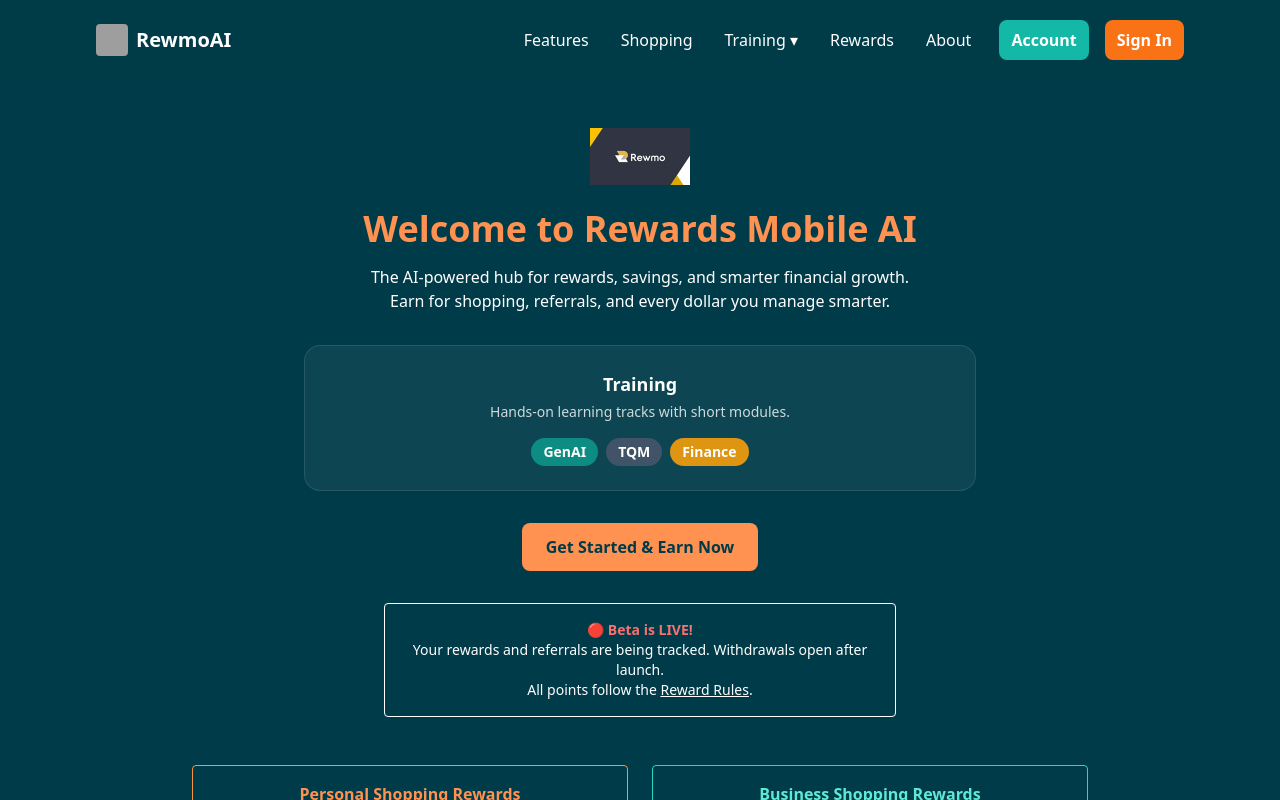
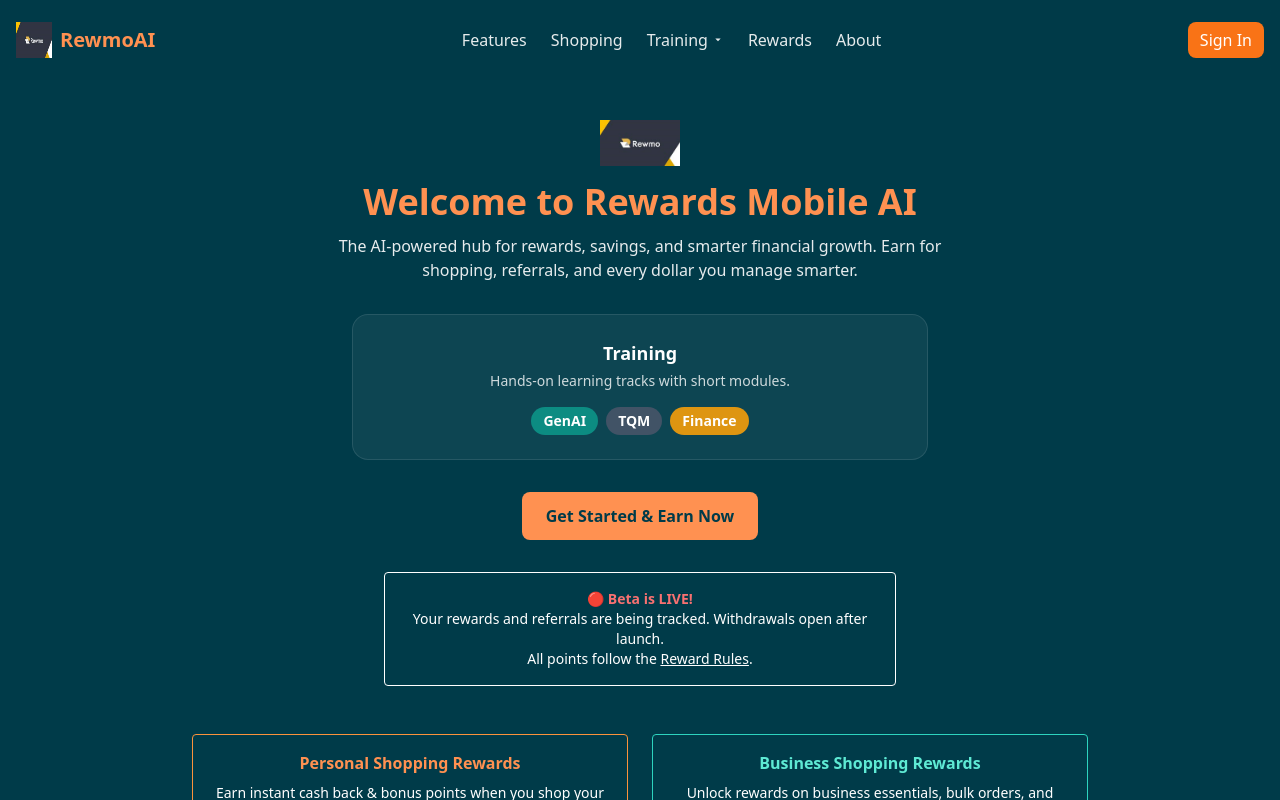
Before and after one commit to GReinhold-ai/rewmo-classic, a Next.js app: page / in a window 1280 px wide. Built offline with nearby package versions, Linux system fonts and the light colour scheme; no server answers; grey boxes are pictures that could not be loaded.

Commit message:
Training nav + learn tracks + API local fallback

```diff
--- a/src/components/Navbar.tsx
+++ b/src/components/Navbar.tsx
@@ -1,256 +1,148 @@
 // src/components/Navbar.tsx
 import Link from "next/link";
+import Image from "next/image";
 import { useRouter } from "next/router";
-import { useEffect, useState } from "react";
-import { useAuth } from "@/lib/AuthProvider";
+import { useEffect, useState, useRef } from "react";
 import { auth } from "@/lib/firebaseClient";
-import { signOut as fbSignOut } from "firebase/auth";
+import { onAuthStateChanged, signOut as fbSignOut, type User } from "firebase/auth";
 
 export default function Navbar() {
   const router = useRouter();
-  const { currentUser } = useAuth();
+  const [user, setUser] = useState<User | null>(null);
+  const [open, setOpen] = useState(false);
+  const menuRef = useRef<HTMLDivElement | null>(null);
 
-  const [open, setOpen] = useState(false);
-  const [trainingOpen, setTrainingOpen] = useState(false);
+  useEffect(() => {
+    const off = onAuthStateChanged(auth, setUser);
+    return () => off();
+  }, []);
 
-  // Lock body scroll when the mobile menu is open
   useEffect(() => {
-    if (open) {
-      document.body.classList.add("overflow-hidden");
-    } else {
-      document.body.classList.remove("overflow-hidden");
-    }
-    return () => document.body.classList.remove("overflow-hidden");
-  }, [open]);
+    const handle = (e: MouseEvent) => {
+      if (!menuRef.current) return;
+      if (!menuRef.current.contains(e.target as Node)) setOpen(false);
+    };
+    document.addEventListener("mousedown", handle);
+    return () => document.removeEventListener("mousedown", handle);
+  }, []);
 
-  const handleSignOut = async () => {
-    try {
+  const signOut = async () => {
     await fbSignOut(auth);
-      setOpen(false);
-      setTrainingOpen(false);
     router.push("/");
-    } catch (e) {
-      console.error("Sign out failed:", e);
-    }
   };
 
-  const NavLink = ({
-    href,
-    children,
-    className = "",
-    onClick,
-  }: {
-    href: string;
-    children: React.ReactNode;
-    className?: string;
-    onClick?: () => void;
-  }) => (
-    <Link
-      href={href}
-      className={`px-3 py-2 hover:opacity-90 transition ${className}`}
-      onClick={() => {
-        onClick?.();
-        setOpen(false);
-        setTrainingOpen(false);
-      }}
-    >
-      {children}
+  return (
+    <header className="fixed inset-x-0 top-0 z-[100] bg-[#003B49]/90 backdrop-blur">
+      <nav className="mx-auto flex h-16 md:h-20 max-w-7xl items-center justify-between px-4">
+        <Link href="/" className="flex items-center gap-2">
+          <Image
+            src="/logos/logo.png"
+            alt="Rewmo"
+            width={36}
+            height={36}
+            className="h-9 w-9"
+            priority
+          />
+          <span className="text-[#FF9151] font-extrabold text-lg md:text-xl">
+            RewmoAI
+          </span>
         </Link>
-  );
 
-  return (
-    <header className="fixed top-0 inset-x-0 z-40 bg-[#003B49]/95 backdrop-blur text-white">
-      <nav className="mx-auto max-w-6xl px-4 sm:px-6 lg:px-8 h-16 md:h-20 flex items-center justify-between">
-        {/* Left: brand */}
-        <div className="flex items-center gap-3">
-          <Link href="/" className="flex items-center gap-2">
-            <img
-              src="/logo.png"
-              alt="Rewmo"
-              className="h-7 w-7 md:h-8 md:w-8 rounded"
-            />
-            <span className="font-semibold text-lg md:text-xl">RewmoAI</span>
-          </Link>
-        </div>
-
-        {/* Desktop nav */}
-        <div className="hidden md:flex items-center gap-2">
-          <NavLink href="/features">Features</NavLink>
-          <NavLink href="/shopping">Shopping</NavLink>
+        <div className="hidden md:flex items-center gap-6 text-white/90">
+          <Link href="/features" className="hover:opacity-80">Features</Link>
+          <Link href="/shopping" className="hover:opacity-80">Shopping</Link>
 
           {/* Training dropdown */}
           <div
             className="relative"
-            onMouseEnter={() => setTrainingOpen(true)}
-            onMouseLeave={() => setTrainingOpen(false)}
+            onMouseEnter={() => setOpen(true)}
+            onMouseLeave={() => setOpen(false)}
+            ref={menuRef}
           >
             <button
-              className="px-3 py-2 hover:opacity-90 transition"
-              onClick={() => setTrainingOpen((v) => !v)}
+              type="button"
               aria-haspopup="menu"
-              aria-expanded={trainingOpen}
+              aria-expanded={open}
+              onClick={() => setOpen(v => !v)}
+              className="hover:opacity-80 inline-flex items-center gap-1"
             >
-              Training ▾
+              Training
+              <svg width="12" height="12" viewBox="0 0 20 20" className={`transition ${open ? "rotate-180" : ""}`}>
+                <path fill="currentColor" d="M5.5 7.5L10 12l4.5-4.5H5.5z" />
+              </svg>
             </button>
-            {trainingOpen && (
+
+            {open && (
               <div
                 role="menu"
-                className="absolute mt-2 w-56 rounded-lg bg-white text-[#003B49] shadow-lg overflow-hidden"
+                className="absolute right-0 mt-2 w-56 rounded-xl border border-white/10 bg-[#053d4b] p-2 shadow-xl z-[200] pointer-events-auto"
               >
-                <Link href="/learn/finance" className="block px-4 py-2 hover:bg-white/10 rounded-md">
-  Finance Training
+                <Link
+                  href="/learn"
+                  className="block rounded-lg px-3 py-2 hover:bg-white/10"
+                  onClick={() => setOpen(false)}
+                  role="menuitem"
+                >
+                  All tracks
                 </Link>
-
-                <NavLink href="/learn/genai" className="block w-full px-4 py-3">
-                  AI Training
-                </NavLink>
-                <NavLink href="/learn/tqm" className="block w-full px-4 py-3">
-                  TQM Training
-                </NavLink>
+                <Link
+                  href="/learn/genai"
+                  className="block rounded-lg px-3 py-2 hover:bg-white/10"
+                  onClick={() => setOpen(false)}
+                  role="menuitem"
+                >
+                  GenAI
+                </Link>
+                <Link
+                  href="/learn/tqm"
+                  className="block rounded-lg px-3 py-2 hover:bg-white/10"
+                  onClick={() => setOpen(false)}
+                  role="menuitem"
+                >
+                  TQM
+                </Link>
+                <Link
+                  href="/learn/finance"
+                  className="block rounded-lg px-3 py-2 hover:bg-white/10"
+                  onClick={() => setOpen(false)}
+                  role="menuitem"
+                >
+                  Finance
+                </Link>
               </div>
             )}
           </div>
 
-          <NavLink href="/rewards">Rewards</NavLink>
-          <NavLink href="/about">About</NavLink>
+          <Link href="/rewards" className="hover:opacity-80">Rewards</Link>
+          <Link href="/about" className="hover:opacity-80">About</Link>
+        </div>
 
-          {currentUser ? (
+        <div className="flex items-center gap-3">
+          {user ? (
             <>
-              <NavLink
+              <Link
                 href="/account"
-                className="ml-2 rounded-lg bg-teal-500 text-white font-semibold"
+                className="rounded-lg bg-teal-500/90 px-3 py-1.5 text-white hover:bg-teal-400"
               >
                 Account
-              </NavLink>
+              </Link>
               <button
-                onClick={handleSignOut}
-                className="ml-2 px-3 py-2 rounded-lg bg-orange-500 font-semibold hover:opacity-90 transition"
+                onClick={signOut}
+                className="rounded-lg bg-orange-500 px-3 py-1.5 text-white hover:bg-orange-600"
               >
                 Sign out
               </button>
             </>
           ) : (
-            <>
-              <NavLink
-                href="/account"
-                className="ml-2 rounded-lg bg-teal-500 text-white font-semibold"
-              >
-                Account
-              </NavLink>
-              <NavLink
+            <Link
               href="/signin"
-                className="ml-2 rounded-lg bg-orange-500 text-white font-semibold"
+              className="rounded-lg bg-orange-500 px-3 py-1.5 text-white hover:bg-orange-600"
             >
               Sign In
-              </NavLink>
-            </>
+            </Link>
           )}
         </div>
-
-        {/* Mobile hamburger */}
-        <button
-          className="md:hidden inline-flex items-center justify-center h-10 w-10 rounded bg-[#FF6A00] focus:outline-none focus:ring-2 focus:ring-white/60"
-          aria-label="Open menu"
-          onClick={() => setOpen((v) => !v)}
-        >
-          <span className="sr-only">Open menu</span>
-          <svg
-            className="h-5 w-5"
-            fill="none"
-            stroke="currentColor"
-            viewBox="0 0 24 24"
-          >
-            <path strokeLinecap="round" strokeLinejoin="round" strokeWidth={2} d="M4 6h16M4 12h16M4 18h16" />
-          </svg>
-        </button>
       </nav>
-
-      {/* Mobile sheet */}
-      {open && (
-        <div className="md:hidden fixed inset-0 z-40">
-          {/* Backdrop */}
-          <div
-            className="absolute inset-0 bg-black/40"
-            onClick={() => setOpen(false)}
-          />
-          {/* Panel */}
-          <div className="absolute right-0 top-0 h-full w-72 max-w-[85vw] bg-[#003B49] text-white shadow-xl p-4 overflow-y-auto">
-            <div className="flex items-center justify-between mb-4">
-              <span className="font-semibold text-lg">Menu</span>
-              <button
-                className="h-9 w-9 inline-flex items-center justify-center rounded bg-white/10"
-                onClick={() => setOpen(false)}
-                aria-label="Close"
-              >
-                ✕
-              </button>
-            </div>
-
-            <div className="flex flex-col">
-              <NavLink href="/features" className="py-3">
-                Features
-              </NavLink>
-              <NavLink href="/shopping" className="py-3">
-                Shopping
-              </NavLink>
-
-              {/* Training group */}
-              <div className="mt-2">
-                <div className="px-3 py-2 text-sm uppercase tracking-wide text-white/70">
-                  Training
-                </div>
-                <NavLink href="/learn/genai" className="py-3">
-                  AI Training
-                </NavLink>
-                <NavLink href="/learn/tqm" className="py-3">
-                  TQM Training
-                </NavLink>
-              </div>
-
-              <NavLink href="/rewards" className="py-3">
-                Rewards
-              </NavLink>
-              <NavLink href="/about" className="py-3">
-                About
-              </NavLink>
-
-              <div className="h-px my-3 bg-white/15" />
-
-              {currentUser ? (
-                <>
-                  <NavLink
-                    href="/account"
-                    className="py-3 rounded-lg bg-teal-500 text-center font-semibold"
-                  >
-                    Account
-                  </NavLink>
-                  <button
-                    onClick={handleSignOut}
-                    className="mt-2 py-3 rounded-lg bg-orange-500 font-semibold"
-                  >
-                    Sign out
-                  </button>
-                </>
-              ) : (
-                <>
-                  <NavLink
-                    href="/account"
-                    className="py-3 rounded-lg bg-teal-500 text-center font-semibold"
-                  >
-                    Account
-                  </NavLink>
-                  <NavLink
-                    href="/signin"
-                    className="mt-2 py-3 rounded-lg bg-orange-500 text-center font-semibold"
-                  >
-                    Sign In
-                  </NavLink>
-                </>
-              )}
-            </div>
-          </div>
-        </div>
-      )}
     </header>
   );
 }
--- a/src/components/TrainingTeaser.tsx
+++ b/src/components/TrainingTeaser.tsx
@@ -1,28 +1,26 @@
+// src/components/TrainingTeaser.tsx
 import Link from "next/link";
 
 export default function TrainingTeaser() {
   return (
-    <section className="mx-auto max-w-6xl px-4 sm:px-6 lg:px-8 mt-12">
+    <section className="mx-auto max-w-6xl px-4 sm:px-6 lg:px-8 mt-6">
       <div className="rounded-2xl border border-white/10 bg-[#043846] p-6 sm:p-8">
-        <div className="flex flex-col sm:flex-row sm:items-center sm:justify-between gap-4">
+        <div className="flex flex-col gap-4 sm:flex-row sm:items-center sm:justify-between">
           <div>
-            <h2 className="text-white text-2xl font-bold">Training</h2>
-            <p className="text-white/80 mt-1">
-              Hands-on learning: GenAI & TQM tracks with short modules.
+            <h2 className="text-2xl font-bold text-white">Training</h2>
+            <p className="mt-1 text-white/80">
+              Hands-on learning tracks with short modules.
             </p>
           </div>
           <div className="flex gap-2">
-            <Link
-              href="/learn/genai"
-              className="inline-flex items-center px-4 py-2 rounded-lg bg-[#15C5C1] text-white font-semibold hover:opacity-90"
-            >
+            <Link href="/learn/genai" className="inline-flex items-center rounded-lg bg-[#15C5C1] px-4 py-2 font-semibold text-white hover:opacity-90">
               GenAI
             </Link>
-            <Link
-              href="/learn/tqm"
-              className="inline-flex items-center px-4 py-2 rounded-lg bg-white/10 text-white font-semibold hover:bg-white/15"
-            >
+            <Link href="/learn/tqm" className="inline-flex items-center rounded-lg bg-white/10 px-4 py-2 font-semibold text-white hover:bg-white/15">
               TQM
+            </Link>
+            <Link href="/learn/finance" className="inline-flex items-center rounded-lg bg-amber-500/90 px-4 py-2 font-semibold text-white hover:bg-amber-400">
+              Finance
             </Link>
           </div>
         </div>
--- a/src/pages/index.tsx
+++ b/src/pages/index.tsx
@@ -1,57 +1,35 @@
 // src/pages/index.tsx
-import React, { useEffect, useState } from "react";
+import Image from "next/image";
 import Link from "next/link";
-import Image from "next/image";
-import { auth } from "@/lib/firebaseClient";
-import { onAuthStateChanged } from "firebase/auth";
-import type { User } from "firebase/auth";
 
 export default function HomePage() {
-  const [currentUser, setCurrentUser] = useState<User | null>(null);
-
-  useEffect(() => {
-    const unsub = onAuthStateChanged(auth, (user) => setCurrentUser(user));
-    return () => unsub();
-  }, []);
-
   return (
-    <div className="min-h-screen bg-[#003B49] text-white font-sans flex flex-col">
-      {/* BODY */}
-      <main className="flex-1 flex flex-col items-center text-center px-4 py-12">
-        <Image src="/logos/logo.png" alt="Rewmo Logo" width={100} height={100} priority />
-
-        <h1 className="mt-6 text-3xl md:text-4xl font-extrabold text-[#FF9151]">
+    <div className="min-h-screen bg-[#003B49] text-white">
+      <main className="mx-auto max-w-5xl px-4 pb-24 pt-10 text-center">
+        <Image src="/logos/logo.png" alt="Rewmo" width={80} height={80} className="mx-auto" priority />
+        <h1 className="mt-4 text-3xl md:text-4xl font-extrabold text-[#FF9151]">
           Welcome to Rewards Mobile AI
         </h1>
-
-        <p className="mt-4 max-w-xl text-white">
-          The AI-powered hub for rewards, savings, and smarter financial growth. Earn for shopping,
-          referrals, and every dollar you manage smarter.
+        <p className="mt-3 text-white/90 max-w-2xl mx-auto">
+          The AI-powered hub for rewards, savings, and smarter financial growth.
+          Earn for shopping, referrals, and every dollar you manage smarter.
         </p>
 
-        {/* Training promo (GenAI / TQM / Finance) */}
-        <section className="mt-8 w-full max-w-2xl">
-          <div className="mx-auto rounded-2xl border border-white/10 bg-white/5 p-6">
+        {/* Training callout */}
+        <section className="mt-8 mx-auto max-w-xl">
+          <div className="rounded-2xl border border-white/10 bg-white/5 p-6">
             <h3 className="text-lg font-semibold">Training</h3>
-            <p className="mt-1 text-sm text-white/80">Hands-on learning tracks with short modules.</p>
-
+            <p className="mt-1 text-sm text-white/80">
+              Hands-on learning tracks with short modules.
+            </p>
             <div className="mt-4 flex items-center justify-center gap-2">
-              <Link
-                href="/learn/genai"
-                className="rounded-full bg-teal-600/90 px-3 py-1 text-sm font-semibold text-white hover:bg-teal-500"
-              >
+              <Link href="/learn/genai" className="rounded-full bg-teal-600/90 px-3 py-1 text-sm font-semibold text-white hover:bg-teal-500">
                 GenAI
               </Link>
-              <Link
-                href="/learn/tqm"
-                className="rounded-full bg-slate-600/90 px-3 py-1 text-sm font-semibold text-white hover:bg-slate-500"
-              >
+              <Link href="/learn/tqm" className="rounded-full bg-slate-600/90 px-3 py-1 text-sm font-semibold text-white hover:bg-slate-500">
                 TQM
               </Link>
-              <Link
-                href="/learn/finance"
-                className="rounded-full bg-amber-500/90 px-3 py-1 text-sm font-semibold text-white hover:bg-amber-400"
-              >
+              <Link href="/learn/finance" className="rounded-full bg-amber-500/90 px-3 py-1 text-sm font-semibold text-white hover:bg-amber-400">
                 Finance
               </Link>
             </div>
@@ -67,63 +45,52 @@
         </Link>
 
         {/* Beta note */}
-        <div className="mt-8 w-full max-w-lg rounded border border-white p-4 text-sm">
+        <div className="mt-8 mx-auto max-w-lg rounded border border-white p-4 text-sm">
           <p className="font-bold text-red-400">🔴 Beta is LIVE!</p>
           <p>Your rewards and referrals are being tracked. Withdrawals open after launch.</p>
           <p>
             All points follow the{" "}
-            <Link href="/reward-rules" className="underline">
-              Reward Rules
-            </Link>
-            .
+            <Link href="/reward-rules" className="underline">Reward Rules</Link>.
           </p>
         </div>
 
-        {/* Two-up feature tiles */}
-        <div className="mt-12 grid w-full max-w-4xl gap-6 md:grid-cols-2">
+        {/* Two feature tiles */}
+        <div className="mx-auto mt-12 grid w-full max-w-4xl gap-6 md:grid-cols-2">
           <div className="rounded border border-orange-400 p-4">
             <h2 className="font-bold text-[#FF9151]">Personal Shopping Rewards</h2>
             <p className="mt-2 text-sm">
-              Earn instant cash back & bonus points when you shop your favorite brands. Simple,
-              secure, automatic savings—groceries, Amazon, and more!
+              Earn instant cash back & bonus points when you shop your favorite brands. Simple, secure, automatic savings—groceries, Amazon, and more!
             </p>
-            <Link href="/shopping" className="mt-2 inline-block text-orange-300 underline">
+            <Link href="/shopping" className="mt-2 inline-block underline text-orange-300">
               See eligible stores →
             </Link>
           </div>
-
           <div className="rounded border border-teal-400 p-4">
             <h2 className="font-bold text-teal-300">Business Shopping Rewards</h2>
             <p className="mt-2 text-sm">
-              Unlock rewards on business essentials, bulk orders, and expense tracking. Earn more for
-              your business!
+              Unlock rewards on business essentials, bulk orders, and expense tracking. Earn more for your business!
             </p>
-            <Link href="/enterpriseai" className="mt-2 inline-block text-teal-300 underline">
+            <Link href="/enterpriseai" className="mt-2 inline-block underline text-teal-300">
               Shop for your business →
             </Link>
           </div>
         </div>
 
-        {/* Lean Lab promo */}
-        <div className="mt-12 w-full max-w-xl rounded border border-teal-400 p-4">
+        {/* Lean Lab teaser */}
+        <div className="mx-auto mt-12 w-full max-w-xl rounded border border-teal-400 p-4">
           <h2 className="font-bold text-teal-300">Lean Lab – RewmoAI Process Management</h2>
           <p className="mt-2 text-sm">
-            <strong>NEW:</strong> AI-powered process improvement tools for individuals and businesses.
-            Map your routines, eliminate waste, and unlock continuous improvement.
+            <strong>NEW:</strong> AI-powered process improvement tools for individuals and businesses. Map your routines, eliminate waste, and unlock continuous improvement.
           </p>
-          <Link href="/lean-lab" className="mt-2 inline-block text-teal-300 underline">
+          <Link href="/lean-lab" className="mt-2 inline-block underline text-teal-300">
             Learn about Lean Lab →
           </Link>
         </div>
       </main>
 
-      {/* FOOTER */}
-      <footer className="py-4 text-center text-sm text-white/70">
-        © 2025 RewmoAI |{" "}
-        <Link href="/affiliate-disclosure" className="underline">
-          Affiliate Disclosure
-        </Link>{" "}
-        | <Link href="/privacy" className="underline">Privacy</Link> |{" "}
+      <footer className="py-6 text-center text-sm text-white/70">
+        © 2025 RewmoAI · <Link href="/affiliate-disclosure" className="underline">Affiliate Disclosure</Link> ·{" "}
+        <Link href="/privacy" className="underline">Privacy</Link> ·{" "}
         <Link href="/terms" className="underline">Terms</Link>
       </footer>
     </div>
```
Also changed, not shown: src/pages/_app.tsx (+7 -1 lines), src/pages/api/training/courses.ts (+19 -31 lines), src/pages/learn/[track]/index.tsx (+14 -42 lines). Lines whose indentation alone changed are shown as unchanged.
